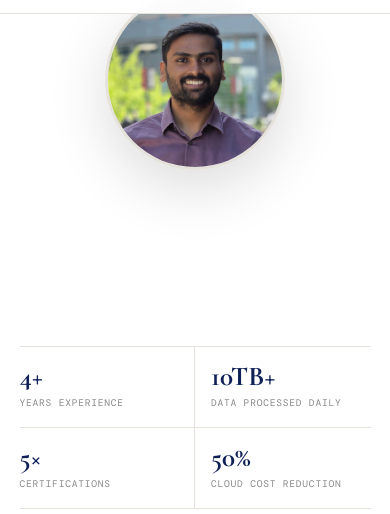
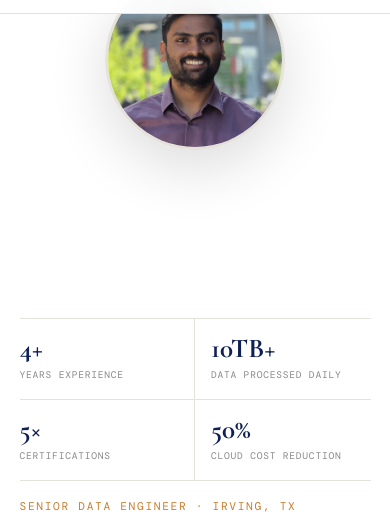
Before and after one commit to AvinashNarala/Portfolio, a plain HTML site: page index.html in a window 390 px wide. Shown: the part 42-556 px from the top of the page. Drawn offline with nearby package versions, Linux system fonts and the light colour scheme; a web font is replaced by a local one.

Commit message:
bottom padding mobile view

```diff
--- a/index.html
+++ b/index.html
@@ -237,7 +237,7 @@ nav.scrolled { box-shadow: 0 1px 20px rgba(0,0,0,0.06); }
 .hero-photo-wrap {
   display: flex;
   justify-content: center;
-  margin-bottom: 32px;
+  margin-bottom: 20px;
   position: relative;
   width: 340px;
   height: 340px;
@@ -603,7 +603,7 @@ footer {
   }
   .hero-right { order: -1; }
   .hero-photo { width: 180px; height: 180px; border-radius: 50%; }
-  .hero-photo-wrap { margin-bottom: 16px; }
+  .hero-photo-wrap { margin-bottom: 8px; }
   .hero-bio { max-width: 100%; font-size: 0.87rem; }
   .hero-cta { gap: 10px; }
   .btn { padding: 12px 22px; font-size: 0.76rem; }
@@ -665,6 +665,11 @@ footer {
   .stat-num { font-size: 1.7rem; }
   .mobile-menu a { font-size: 1.9rem; }
   .community-strip .cs-link { font-size: 0.72rem; }
+  #hero {
+    padding-top: 12px;
+    padding-bottom: 32px;
+    gap: 18px;
+  }
 }
 </style>
 </head>
```
